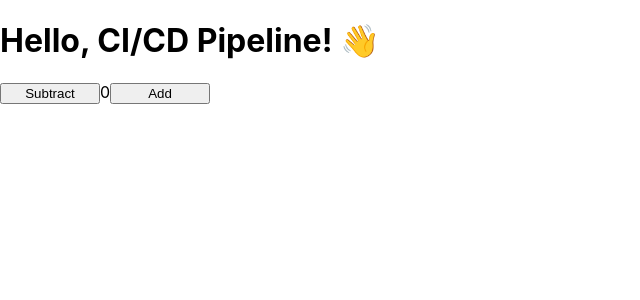
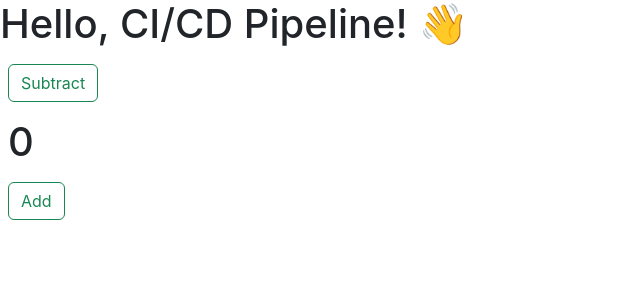
Before and after one commit to Mikita1012/ci-cd-practice, a React (Create React App) app: page / in a window 1280 px wide. Shown: the top 300 px of the page, without its empty margins (0-640 px from the left). Built offline with nearby package versions, Linux system fonts and the light colour scheme.

Commit message:
Added bootstrap to this project

```diff
--- a/public/index.html
+++ b/public/index.html
@@ -24,7 +24,8 @@
       work correctly both with client-side routing and a non-root public URL.
       Learn how to configure a non-root public URL by running `npm run build`.
     -->
-    <title>React App</title>
+    <title>CI/CD Practice</title>
+    <link href="https://cdn.jsdelivr.net/npm/bootstrap@5.3.6/dist/css/bootstrap.min.css" rel="stylesheet" integrity="sha384-4Q6Gf2aSP4eDXB8Miphtr37CMZZQ5oXLH2yaXMJ2w8e2ZtHTl7GptT4jmndRuHDT" crossorigin="anonymous">
   </head>
   <body>
     <noscript>You need to enable JavaScript to run this app.</noscript>
@@ -39,5 +40,8 @@
       To begin the development, run `npm start` or `yarn start`.
       To create a production bundle, use `npm run build` or `yarn build`.
     -->
+    <script src="https://cdn.jsdelivr.net/npm/bootstrap@5.3.6/dist/js/bootstrap.bundle.min.js" integrity="sha384-j1CDi7MgGQ12Z7Qab0qlWQ/Qqz24Gc6BM0thvEMVjHnfYGF0rmFCozFSxQBxwHKO" crossorigin="anonymous"></script>
+    <script src="https://cdn.jsdelivr.net/npm/@popperjs/core@2.11.8/dist/umd/popper.min.js" integrity="sha384-I7E8VVD/ismYTF4hNIPjVp/Zjvgyol6VFvRkX/vR+Vc4jQkC+hVqc2pM8ODewa9r" crossorigin="anonymous"></script>
+<script src="https://cdn.jsdelivr.net/npm/bootstrap@5.3.6/dist/js/bootstrap.min.js" integrity="sha384-RuyvpeZCxMJCqVUGFI0Do1mQrods/hhxYlcVfGPOfQtPJh0JCw12tUAZ/Mv10S7D" crossorigin="anonymous"></script>
   </body>
 </html>
--- a/src/Counter.jsx
+++ b/src/Counter.jsx
@@ -4,9 +4,9 @@ function Counter() {
   const [count, setCount] = useState(0);
   return (
     <div>
-      <button style={{width: "100px"}} onClick={() => setCount(count - 1)}>Subtract</button>
-      {count}
-      <button style={{width: "100px"}} onClick={() => setCount(count + 1)}>Add</button>
+      <button className="btn btn-outline-success m-2" onClick={() => setCount(count - 1)}>Subtract</button>
+       <h1 className="m-2">{count}</h1>
+      <button className="btn btn-outline-success m-2" onClick={() => setCount(count + 1)}>Add</button>
     </div>
   );
 }
```
